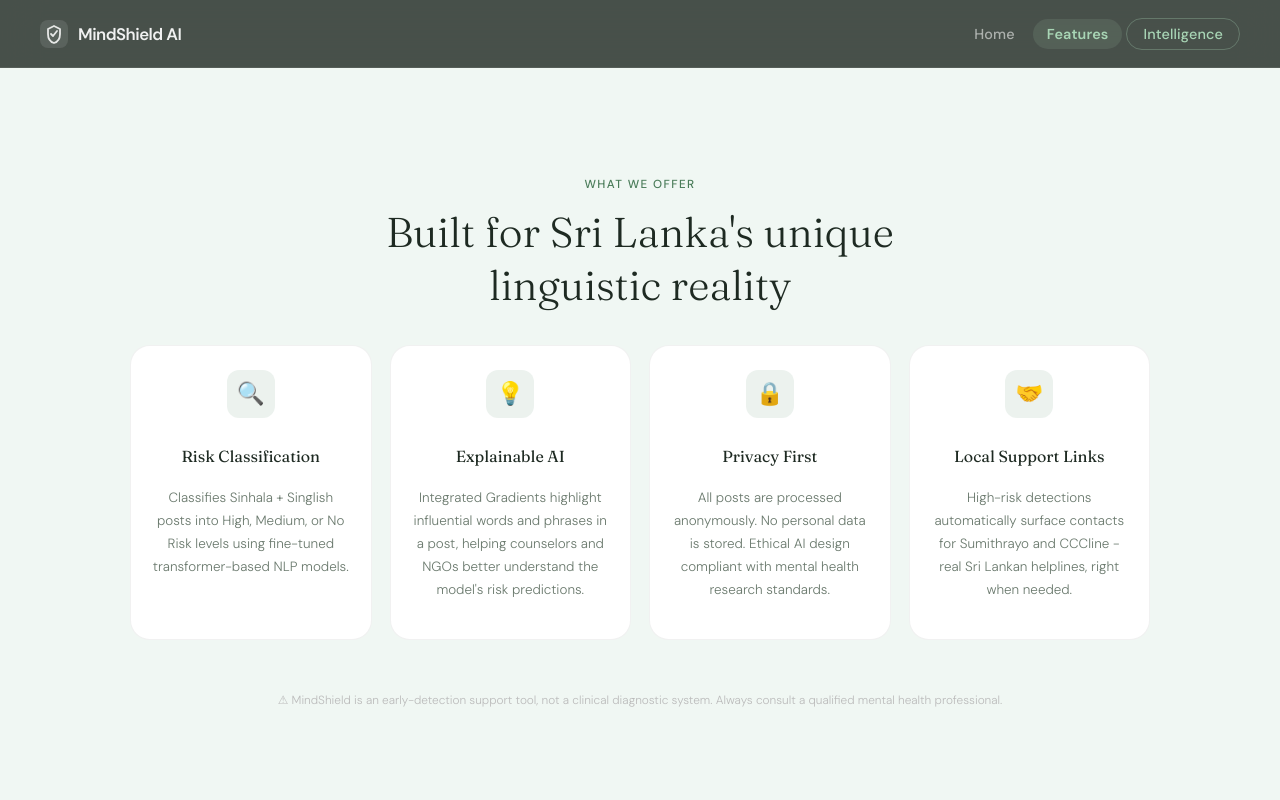
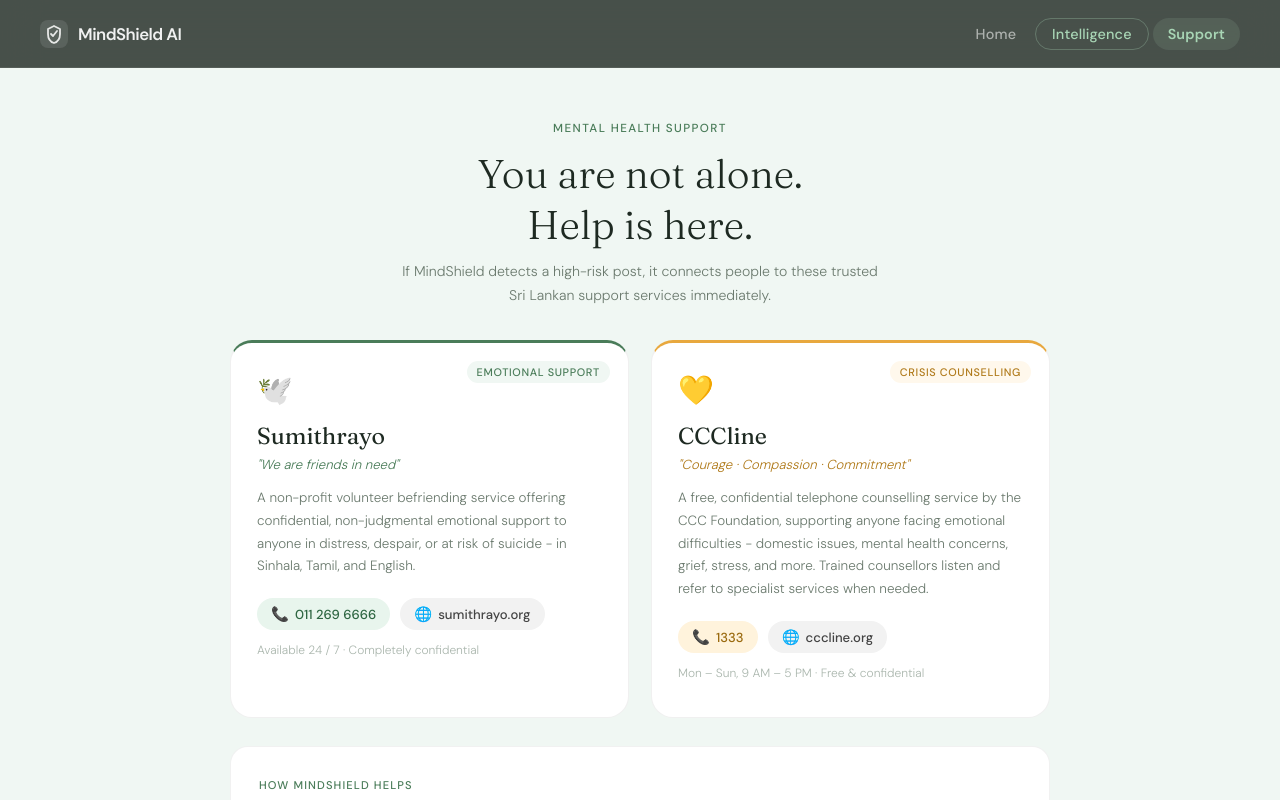
Before and after one commit to ChamodiHansani/MindShield, an Angular app: page /features in a window 1280 px wide. Built offline with nearby package versions, Linux system fonts and the light colour scheme.

Commit message:
UI Changes Added

```diff
--- a/src/app/app.css
+++ b/src/app/app.css
@@ -84,7 +84,8 @@
   align-items: center;
   padding: 6px 14px;
   border-radius: 20px;
-  transition: color 0.2s, background 0.2s;
+  border: 1px solid transparent;
+  transition: color 0.2s, background 0.2s, border-color 0.2s;
   letter-spacing: 0.01em;
 }
 
@@ -99,25 +100,26 @@
   font-weight: 600;
 }
 
-/* ── Intelligence pill ── */
-.nav-links li:last-child a {
+/* ── Intelligence pill (2nd item) ── */
+.nav-links li:nth-child(2) a {
   color: #a8d5b5;
-  border: 1px solid rgba(168, 213, 181, 0.3);
+  border-color: rgba(168, 213, 181, 0.3);
   padding: 6px 16px;
 }
 
-.nav-links li:last-child a:hover {
+.nav-links li:nth-child(2) a:hover {
   background: rgba(168, 213, 181, 0.12);
   border-color: rgba(168, 213, 181, 0.55);
   color: #c5e8d0;
 }
 
-.nav-links li:last-child a.active {
+.nav-links li:nth-child(2) a.active {
   background: rgba(168, 213, 181, 0.2);
   border-color: #a8d5b5;
   color: #ffffff;
 }
 
+/* ── Page wrapper ── */
 .page-wrapper {
   background: #f0f7f3;
   min-height: calc(100vh - 68px);
--- a/src/app/app.html
+++ b/src/app/app.html
@@ -16,10 +16,10 @@
        [routerLinkActiveOptions]="{exact: true}">Home</a>
   </li>
   <li>
-    <a routerLink="/features" routerLinkActive="active">Features</a>
+    <a routerLink="/analyze" routerLinkActive="active">Intelligence</a>
   </li>
   <li>
-    <a routerLink="/analyze" routerLinkActive="active">Intelligence</a>
+    <a routerLink="/features" routerLinkActive="active">Support</a>
   </li>
 </ul>
   </div>
--- a/src/app/components/features/features.css
+++ b/src/app/components/features/features.css
@@ -4,15 +4,16 @@
   width: 100%;
   font-family: 'DM Sans', 'Segoe UI', sans-serif;
   background: #f0f7f3;
-  height: calc(100vh - 68px); /* subtract navbar height */
-  overflow: hidden;
+  min-height: calc(100vh - 68px);
   display: flex;
   flex-direction: column;
   justify-content: center;
+  overflow-x: hidden;
 }
 
+/* ── Header ── */
 .features-section {
-  padding: 40px 48px 24px;
+  padding: 40px 48px 20px;
 }
 
 .features-label {
@@ -21,90 +22,236 @@
   letter-spacing: 0.12em;
   text-transform: uppercase;
   color: #4a7c59;
-  margin-bottom: 14px;
+  margin-bottom: 12px;
   font-weight: 500;
 }
 
 .features-title {
   text-align: center;
   font-family: 'Fraunces', serif;
-  font-size: clamp(1.8rem, 3.5vw, 2.6rem);
+  font-size: clamp(1.8rem, 3.5vw, 2.5rem);
   font-weight: 300;
   color: #1e2a22;
-  max-width: 520px;
-  margin: 0 auto 32px;
+  margin: 0 auto 10px;
   line-height: 1.28;
 }
 
+.features-subtitle {
+  text-align: center;
+  font-size: 0.88rem;
+  color: #6b7a6e;
+  max-width: 480px;
+  margin: 0 auto 32px;
+  line-height: 1.7;
+  font-weight: 300;
+}
+
+/* ── Org cards ── */
 .cards-grid {
   display: grid;
-  grid-template-columns: repeat(auto-fit, minmax(220px, 1fr));
-  gap: 18px;
-  max-width: 1020px;
-  margin: 0 auto;
+  grid-template-columns: repeat(auto-fit, minmax(300px, 1fr));
+  gap: 22px;
+  max-width: 820px;
+  margin: 0 auto 28px;
 }
 
-.feature-card {
+.org-card {
   background: #ffffff;
-  border-radius: 20px;
-  padding: 24px 20px;
-  border: 1px solid rgba(0, 0, 0, 0.055);
-  transition: transform 0.25s, box-shadow 0.25s;
+  border-radius: 22px;
+  padding: 28px 26px 24px;
+  border: 1px solid rgba(0, 0, 0, 0.06);
+  position: relative;
   display: flex;
   flex-direction: column;
-  align-items: center;
-  text-align: center;
+  gap: 6px;
+  transition: transform 0.25s, box-shadow 0.25s;
 }
 
-.feature-card:hover {
+.org-card:hover {
   transform: translateY(-5px);
-  box-shadow: 0 18px 48px rgba(0, 0, 0, 0.09);
+  box-shadow: 0 20px 52px rgba(0, 0, 0, 0.09);
+}
+
+.org-card.sumithrayo {
+  border-top: 3px solid #4a7c59;
+}
+
+.org-card.cccline {
+  border-top: 3px solid #e8a83e;
+}
+
+.card-badge {
+  position: absolute;
+  top: 18px;
+  right: 18px;
+  font-size: 0.68rem;
+  font-weight: 500;
+  letter-spacing: 0.06em;
+  text-transform: uppercase;
+  background: #f0f7f3;
+  color: #4a7c59;
+  padding: 4px 10px;
+  border-radius: 20px;
+}
+
+.cccline .card-badge {
+  background: #fff8ec;
+  color: #b07a1a;
 }
 
 .card-icon {
-  width: 48px;
-  height: 48px;
-  background: rgba(74, 124, 89, 0.1);
-  border-radius: 12px;
-  display: flex;
-  align-items: center;
-  justify-content: center;
-  font-size: 1.4rem;
-  margin-bottom: 12px;
-  flex-shrink: 0;
+  font-size: 1.8rem;
+  margin-bottom: 6px;
 }
 
-.feature-card h3 {
+.org-card h3 {
   font-family: 'Fraunces', serif;
-  font-size: 1rem;
+  font-size: 1.45rem;
   font-weight: 400;
   color: #1e2a22;
-  margin-bottom: 8px;
+  margin: 0;
 }
 
-.feature-card p {
+.org-tagline {
+  font-size: 0.82rem;
+  color: #4a7c59;
+  font-style: italic;
+  font-weight: 300;
+  margin: 0 0 4px;
+}
+
+.cccline .org-tagline {
+  color: #b07a1a;
+}
+
+.org-desc {
   font-size: 0.84rem;
   color: #6b7a6e;
   line-height: 1.7;
   font-weight: 300;
+  margin: 4px 0 10px;
 }
 
-.disclaimer {
-  text-align: center;
-  padding: 16px 48px 24px;
-  font-size: 0.74rem;
-  color: #bbb;
-  background: #f0f7f3;
+/* ── Contact pills ── */
+.contact-block {
+  display: flex;
+  gap: 10px;
+  flex-wrap: wrap;
+  margin-top: 4px;
+}
+
+.contact-pill {
+  display: inline-flex;
+  align-items: center;
+  gap: 6px;
+  font-size: 0.82rem;
+  font-weight: 500;
+  padding: 7px 14px;
+  border-radius: 30px;
+  text-decoration: none;
+  transition: opacity 0.2s, transform 0.2s;
+}
+
+.contact-pill:hover {
+  opacity: 0.82;
+  transform: scale(1.03);
+}
+
+.contact-pill.phone {
+  background: #e8f5ed;
+  color: #2e6642;
+}
+
+.cccline .contact-pill.phone {
+  background: #fff3dc;
+  color: #9a6a0f;
+}
+
+.contact-pill.web {
+  background: #f2f2f2;
+  color: #444;
+}
+
+.pill-icon {
+  font-size: 0.9rem;
+}
+
+.contact-note {
+  font-size: 0.75rem;
+  color: #aab6ad;
+  font-weight: 300;
+  margin-top: 6px;
+}
+
+/* ── How block ── */
+.how-block {
+  max-width: 820px;
+  margin: 0 auto;
+  background: #ffffff;
+  border-radius: 18px;
+  padding: 20px 28px;
+  border: 1px solid rgba(0,0,0,0.055);
+}
+
+.how-label {
+  font-size: 0.7rem;
+  letter-spacing: 0.1em;
+  text-transform: uppercase;
+  color: #4a7c59;
+  font-weight: 500;
+  margin-bottom: 14px;
+}
+
+.steps-row {
+  display: flex;
+  align-items: center;
+  gap: 12px;
+  flex-wrap: wrap;
+}
+
+.step {
+  display: flex;
+  align-items: flex-start;
+  gap: 10px;
+  flex: 1;
+  min-width: 160px;
+}
+
+.step-num {
+  font-family: 'Fraunces', serif;
+  font-size: 1.2rem;
+  color: #c8dfd0;
+  font-weight: 300;
+  line-height: 1;
+  flex-shrink: 0;
+}
+
+.step-text {
+  font-size: 0.8rem;
+  color: #6b7a6e;
+  line-height: 1.5;
   font-weight: 300;
 }
 
+.step-arrow {
+  color: #c8dfd0;
+  font-size: 1.1rem;
+  flex-shrink: 0;
+}
+
+/* ── Disclaimer ── */
+.disclaimer {
+  text-align: center;
+  padding: 14px 48px 22px;
+  font-size: 0.74rem;
+  color: #bbb;
+  font-weight: 300;
+}
+
+/* ── Responsive ── */
 @media (max-width: 640px) {
-  .features-page {
-    height: auto;
-    overflow: auto;
-    min-height: 100vh;
-  }
-  .features-section { padding: 40px 20px 20px; }
-  .cards-grid { grid-template-columns: 1fr 1fr; gap: 12px; }
-  .feature-card { padding: 18px 14px; }
+  .features-section { padding: 32px 18px 16px; }
+  .cards-grid { grid-template-columns: 1fr; gap: 16px; }
+  .steps-row { flex-direction: column; gap: 8px; }
+  .step-arrow { transform: rotate(90deg); }
 }
--- a/src/app/components/features/features.html
+++ b/src/app/components/features/features.html
@@ -2,36 +2,83 @@
 
   <div class="features-section">
 
-    <p class="features-label">What We Offer</p>
-    <h2 class="features-title">Built for Sri Lanka's unique linguistic reality</h2>
+    <p class="features-label">Mental Health Support</p>
+    <h2 class="features-title">You are not alone.<br>Help is here.</h2>
+    <p class="features-subtitle">
+      If MindShield detects a high-risk post, it connects people to these
+      trusted Sri Lankan support services immediately.
+    </p>
 
     <div class="cards-grid">
 
-      <div class="feature-card">
-        <div class="card-icon">🔍</div>
-        <h3>Risk Classification</h3>
-        <p>Classifies Sinhala + Singlish posts into High, Medium, or No Risk levels using fine-tuned transformer-based NLP models.</p>
+      <!-- Sumithrayo -->
+      <div class="org-card sumithrayo">
+        <div class="card-badge">Emotional Support</div>
+        <div class="card-icon">🕊️</div>
+        <h3>Sumithrayo</h3>
+        <p class="org-tagline">"We are friends in need"</p>
+        <p class="org-desc">
+          A non-profit volunteer befriending service offering confidential,
+          non-judgmental emotional support to anyone in distress, despair,
+          or at risk of suicide - in Sinhala, Tamil, and English.
+        </p>
+        <div class="contact-block">
+          <a class="contact-pill phone" href="tel:+94112696666">
+            <span class="pill-icon">📞</span> 011 269 6666
+          </a>
+          <a class="contact-pill web" href="https://sumithrayo.org" target="_blank" rel="noopener">
+            <span class="pill-icon">🌐</span> sumithrayo.org
+          </a>
+        </div>
+        <p class="contact-note">Available 24 / 7 · Completely confidential</p>
       </div>
 
-      <div class="feature-card">
-        <div class="card-icon">💡</div>
-        <h3>Explainable AI</h3>
-        <p>Integrated Gradients highlight influential words and phrases in a post, helping counselors and NGOs better understand the model's risk predictions.</p>
-      </div>
-
-      <div class="feature-card">
-        <div class="card-icon">🔒</div>
-        <h3>Privacy First</h3>
-        <p>All posts are processed anonymously. No personal data is stored. Ethical AI design compliant with mental health research standards.</p>
-      </div>
-
-      <div class="feature-card">
-        <div class="card-icon">🤝</div>
-        <h3>Local Support Links</h3>
-        <p>High-risk detections automatically surface contacts for Sumithrayo and CCCline - real Sri Lankan helplines, right when needed.</p>
-      </div>
+      <!-- CCCline -->
+<div class="org-card cccline">
+  <div class="card-badge">Crisis Counselling</div>
+  <div class="card-icon">💛</div>
+  <h3>CCCline</h3>
+  <p class="org-tagline">"Courage · Compassion · Commitment"</p>
+  <p class="org-desc">
+    A free, confidential telephone counselling service by the CCC Foundation,
+    supporting anyone facing emotional difficulties - domestic issues, mental
+    health concerns, grief, stress, and more. Trained counsellors listen and
+    refer to specialist services when needed.
+  </p>
+  <div class="contact-block">
+    <a class="contact-pill phone" href="tel:1333">
+      <span class="pill-icon">📞</span> 1333
+    </a>
+    <a class="contact-pill web" href="https://www.cccline.org" target="_blank" rel="noopener">
+      <span class="pill-icon">🌐</span> cccline.org
+    </a>
+  </div>
+  <p class="contact-note">Mon – Sun, 9 AM – 5 PM · Free &amp; confidential</p>
+</div>
 
     </div>
+
+    <!-- How MindShield connects -->
+    <div class="how-block">
+      <p class="how-label">How MindShield helps</p>
+      <div class="steps-row">
+        <div class="step">
+          <span class="step-num">01</span>
+          <span class="step-text">Post is analysed for mental health risk signals</span>
+        </div>
+        <div class="step-arrow">→</div>
+        <div class="step">
+          <span class="step-num">02</span>
+          <span class="step-text">High-risk result triggers support resource display</span>
+        </div>
+        <div class="step-arrow">→</div>
+        <div class="step">
+          <span class="step-num">03</span>
+          <span class="step-text">CCCline &amp; Sumithrayo contacts shown instantly</span>
+        </div>
+      </div>
+    </div>
+
   </div>
 
   <p class="disclaimer">
--- a/src/app/components/xai-highlighter/xai-highlighter.html
+++ b/src/app/components/xai-highlighter/xai-highlighter.html
@@ -59,7 +59,7 @@
         <div>
           <strong>{{ riskLevel }}</strong>
           <span class="badge-description">
-            {{ highlights?.length || 0 }} risk indicator(s) found
+            {{ highlights.length || 0 }} risk indicator(s) found
           </span>
         </div>
       </div>
```
Also changed, not shown: src/app/components/risk-display/risk-display.html (+9 -19 lines), src/app/components/risk-display/risk-display.ts (+3 -7 lines).
